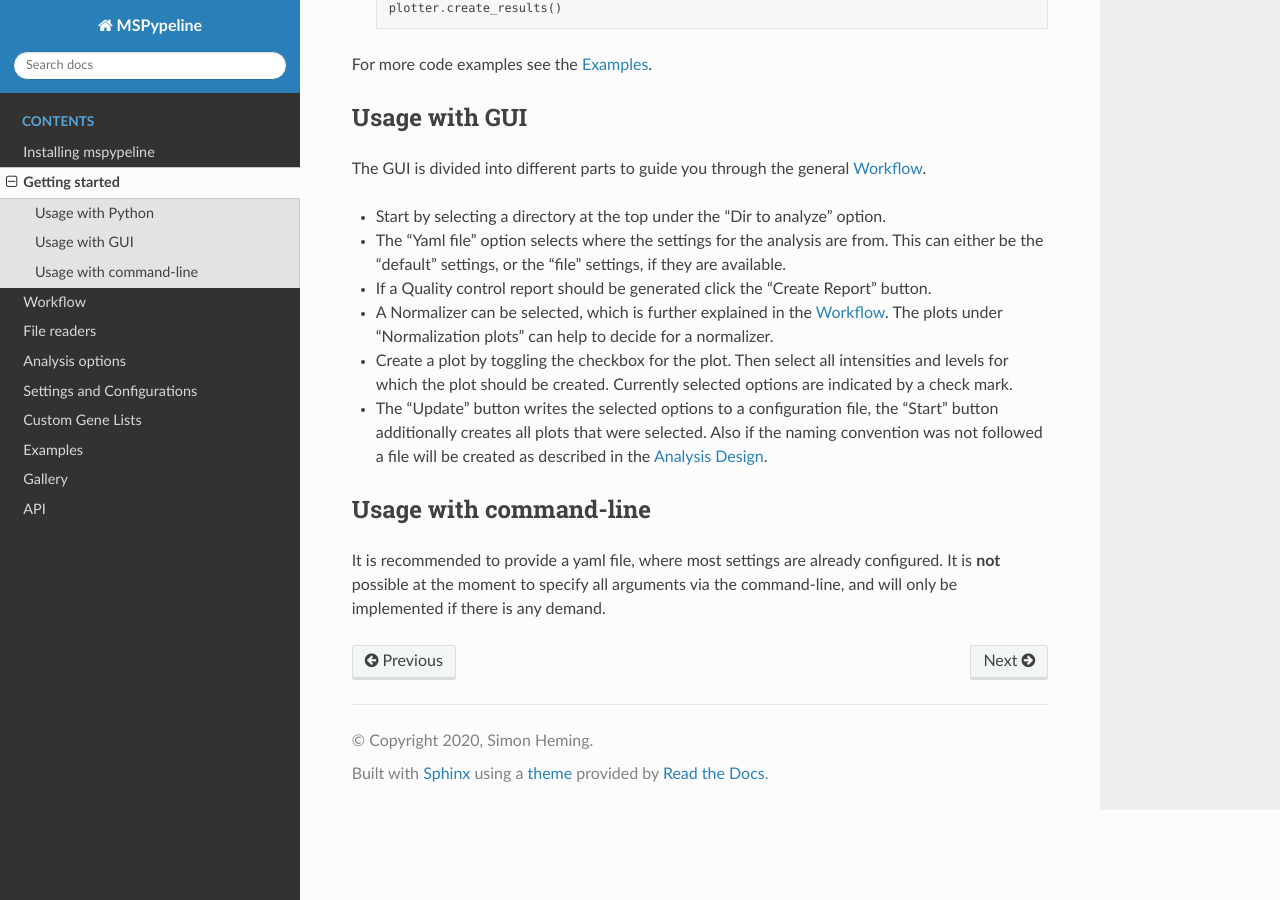
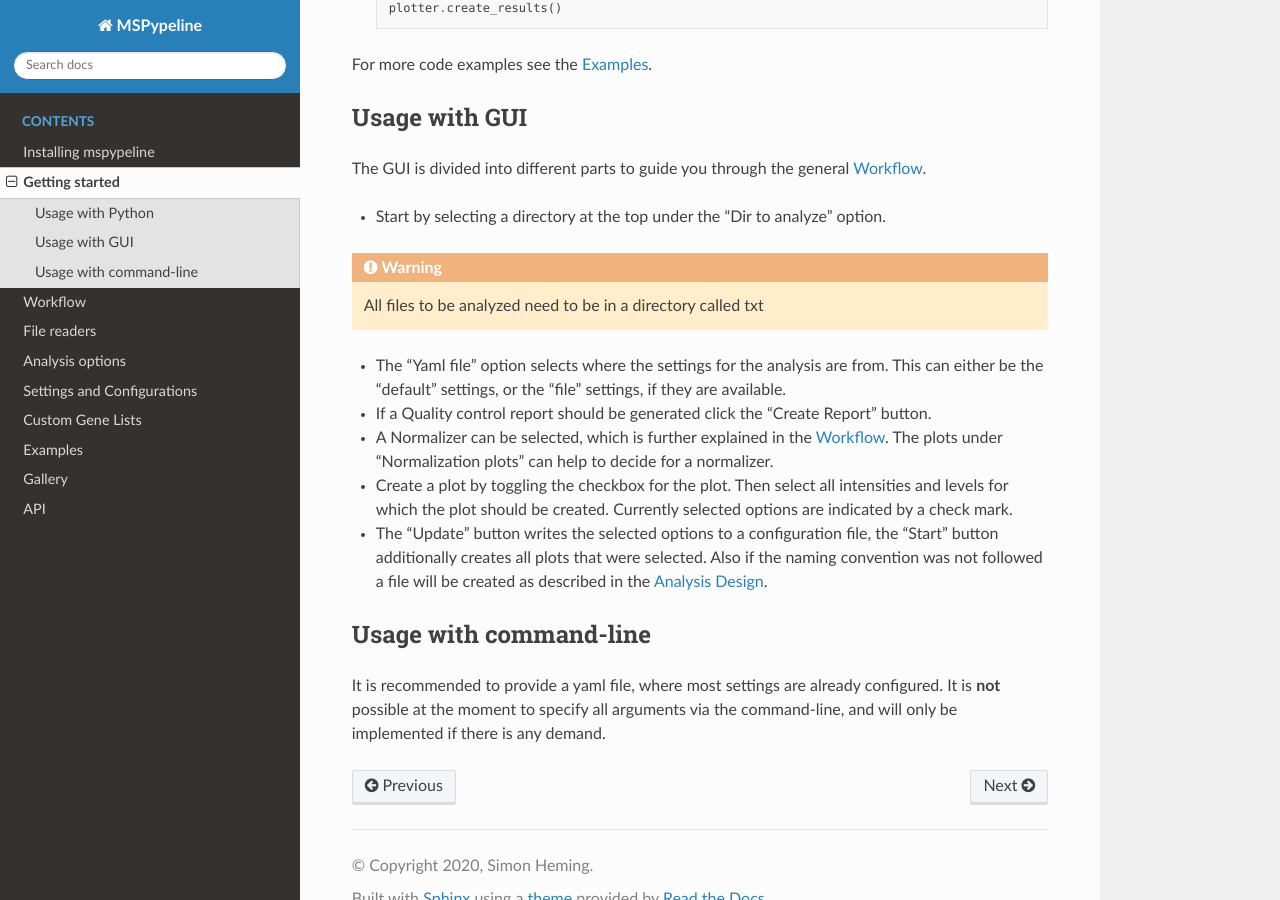
Before and after one commit to siheming/mspypeline, a Sphinx documentation site: the page built from doc/source/get_started.rst, in a window 1280 px wide and 900 px high, scrolled down 913 px. Built offline with Sphinx 7.4.7 and the Read the Docs theme 2.0.0, drawn with Linux system fonts in a browser that asks for light colours.

Commit message:
Update get_started.rst

```diff
--- a/doc/source/get_started.rst
+++ b/doc/source/get_started.rst
@@ -64,6 +64,8 @@ Usage with GUI
 The GUI is divided into different parts to guide you through the general :ref:`workflow`.
 
 * Start by selecting a directory at the top under the "Dir to analyze" option.
+.. warning::
+    All files to be analyzed need to be in a directory called txt
 * The "Yaml file" option selects where the settings for the analysis are from. This can either be the "default"
   settings, or the "file" settings, if they are available.
 * If a Quality control report should be generated click the "Create Report" button.
```
